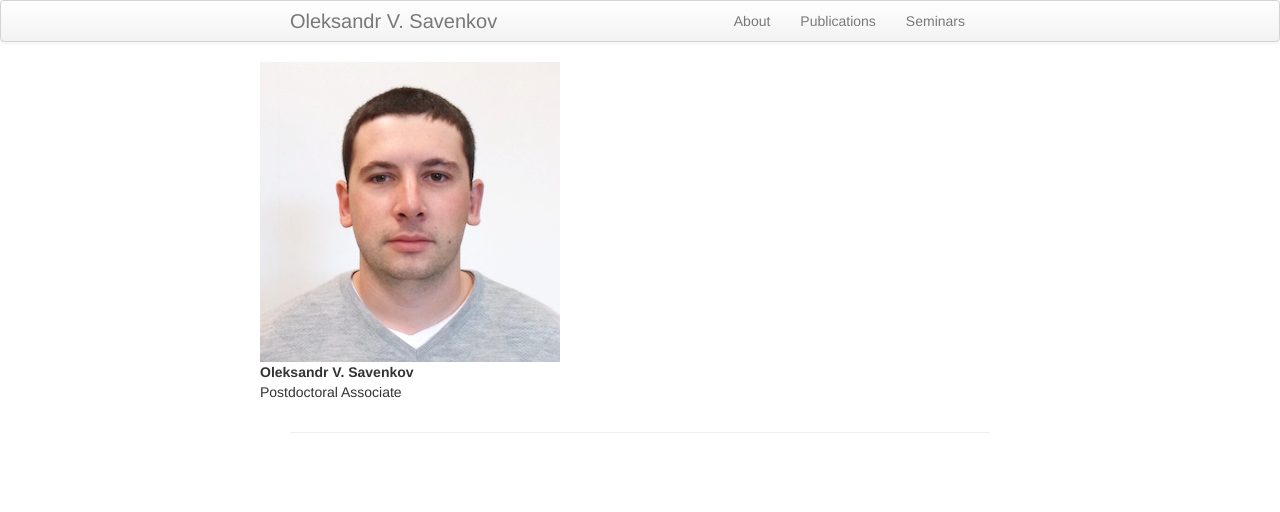
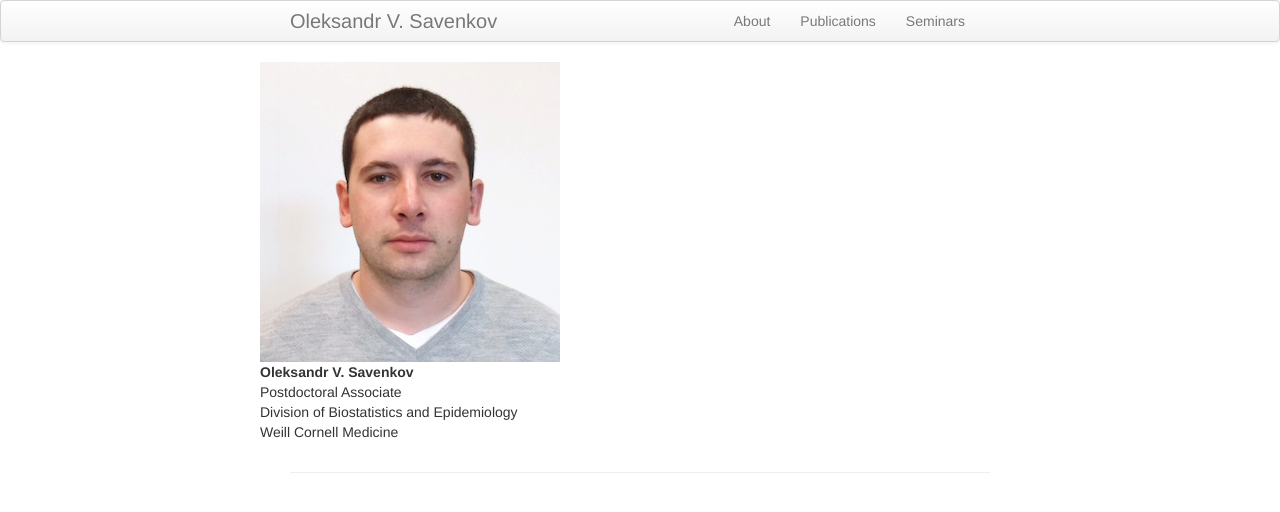
Before and after one commit to ovsavenkov/ovsavenkov.github.io, a Jekyll site: the page built from index.md, in a window 1280 px wide. Shown: the top 512 px of the page. Built offline with Jekyll 4.4.1, drawn with Linux system fonts in a browser that asks for light colours.

Commit message:
updated index

```diff
--- a/index.md
+++ b/index.md
@@ -15,7 +15,9 @@ description: Oleksandr Savenkov is a Postdoctoral Associate at Weill Cornell Med
 <div class="col-4">
     <div class="title">
     <b>Oleksandr V. Savenkov</b><br>
-    Postdoctoral Associate
+    Postdoctoral Associate<br>
+    Division of Biostatistics and Epidemiology<br>
+    Weill Cornell Medicine
     </div>
 </div>
 
```
